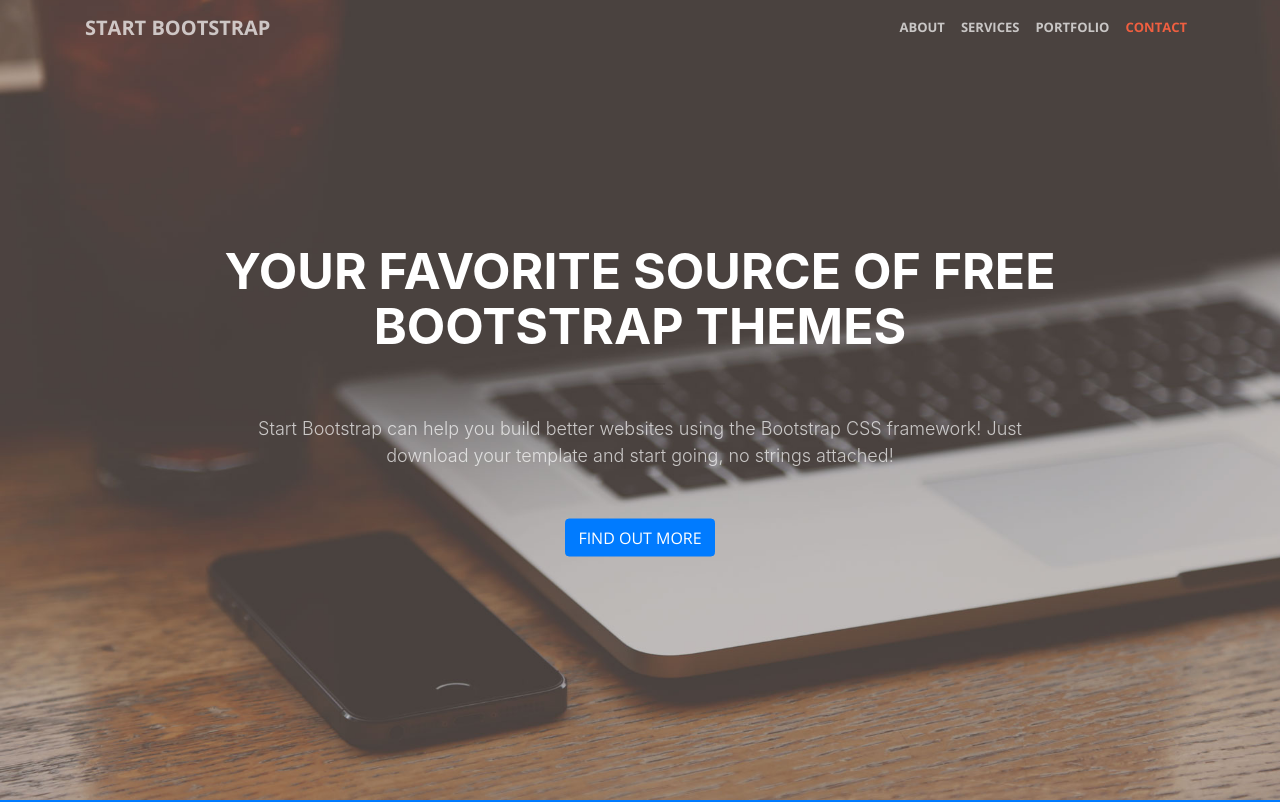
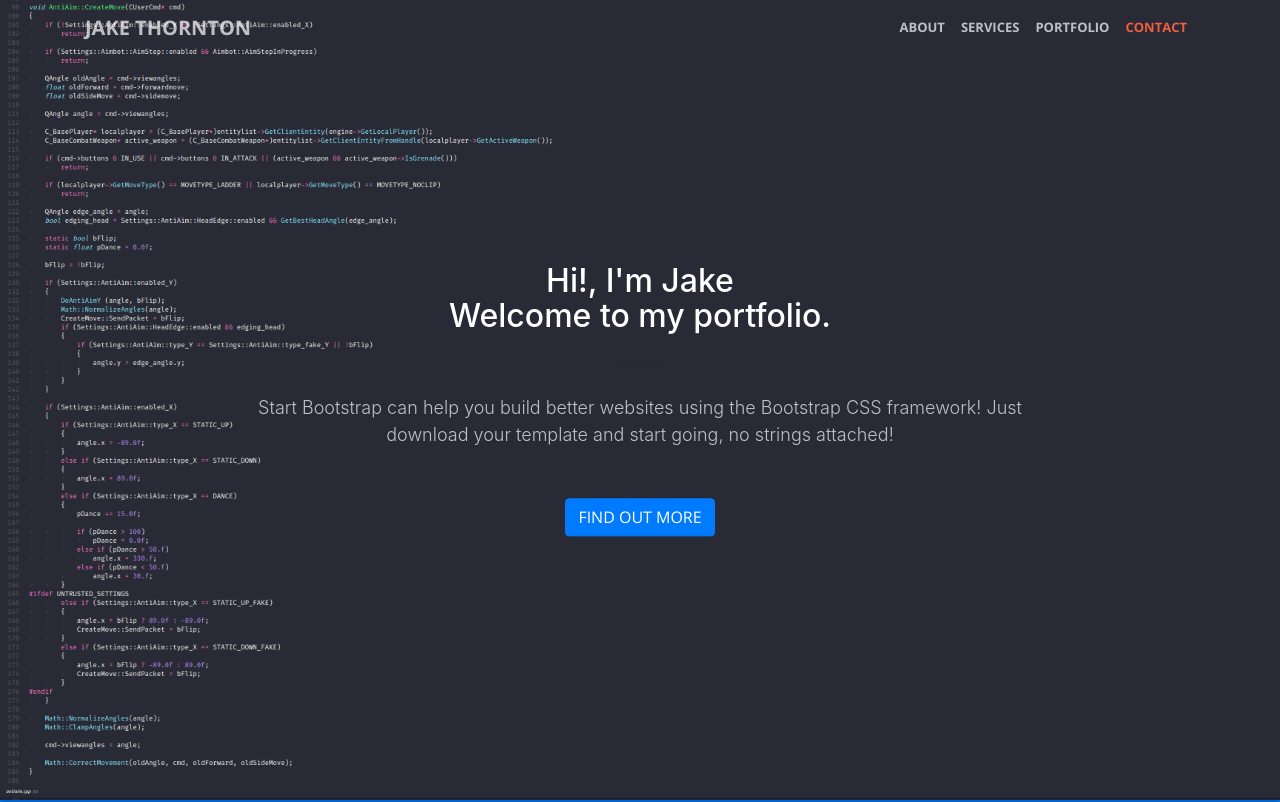
Before and after one commit to MadJayQ/Code-Portfolio, a website with bundled scripts: page index.html in a window 1280 px wide. Shown: the top 802 px of the page. Built offline with nearby package versions, Linux system fonts and the light colour scheme.

Commit message:
Updated CSS

```diff
--- a/index.html
+++ b/index.html
@@ -8,7 +8,7 @@
     <meta name="description" content="">
     <meta name="author" content="">
 
-    <title>Creative - Start Bootstrap Theme</title>
+    <title>Jake Thornton - Game Programmer &amps; Gaming Enthusiast</title>
 
     <!-- Bootstrap core CSS -->
     <link href="vendor/bootstrap/css/bootstrap.min.css" rel="stylesheet">
@@ -22,7 +22,7 @@
     <link href="vendor/magnific-popup/magnific-popup.css" rel="stylesheet">
 
     <!-- Custom styles for this template -->
-    <link href="css/creative.min.css" rel="stylesheet">
+    <link href="css/creative.css" rel="stylesheet">
 
   </head>
 
@@ -31,7 +31,7 @@
     <!-- Navigation -->
     <nav class="navbar navbar-expand-lg navbar-light fixed-top" id="mainNav">
       <div class="container">
-        <a class="navbar-brand js-scroll-trigger" href="#page-top">Start Bootstrap</a>
+        <a class="navbar-brand js-scroll-trigger" href="#page-top">Jake Thornton</a>
         <button class="navbar-toggler navbar-toggler-right" type="button" data-toggle="collapse" data-target="#navbarResponsive" aria-controls="navbarResponsive" aria-expanded="false" aria-label="Toggle navigation">
           <span class="navbar-toggler-icon"></span>
         </button>
@@ -54,10 +54,10 @@
       </div>
     </nav>
 
-    <header class="masthead">
+    <header id="main-mast" class="masthead">
       <div class="header-content">
         <div class="header-content-inner">
-          <h1 id="homeHeading">Your Favorite Source of Free Bootstrap Themes</h1>
+          <h2 id="homeHeading">Hi!, I'm Jake<br>Welcome to my portfolio.</h2>
           <hr>
           <p>Start Bootstrap can help you build better websites using the Bootstrap CSS framework! Just download your template and start going, no strings attached!</p>
           <a class="btn btn-primary btn-xl js-scroll-trigger" href="#about">Find Out More</a>
--- a/scss/_masthead.scss
+++ b/scss/_masthead.scss
@@ -5,7 +5,7 @@ header.masthead {
   min-height: auto;
   text-align: center;
   color: white;
-  background-image: url('../img/header.jpg');
+  background-image: url('../img/mast.png');
   background-position: center;
   @include background-cover;
   .header-content {
```
Also changed, not shown: css/creative.css, css/creative.min.css, img/mast.png (added).
